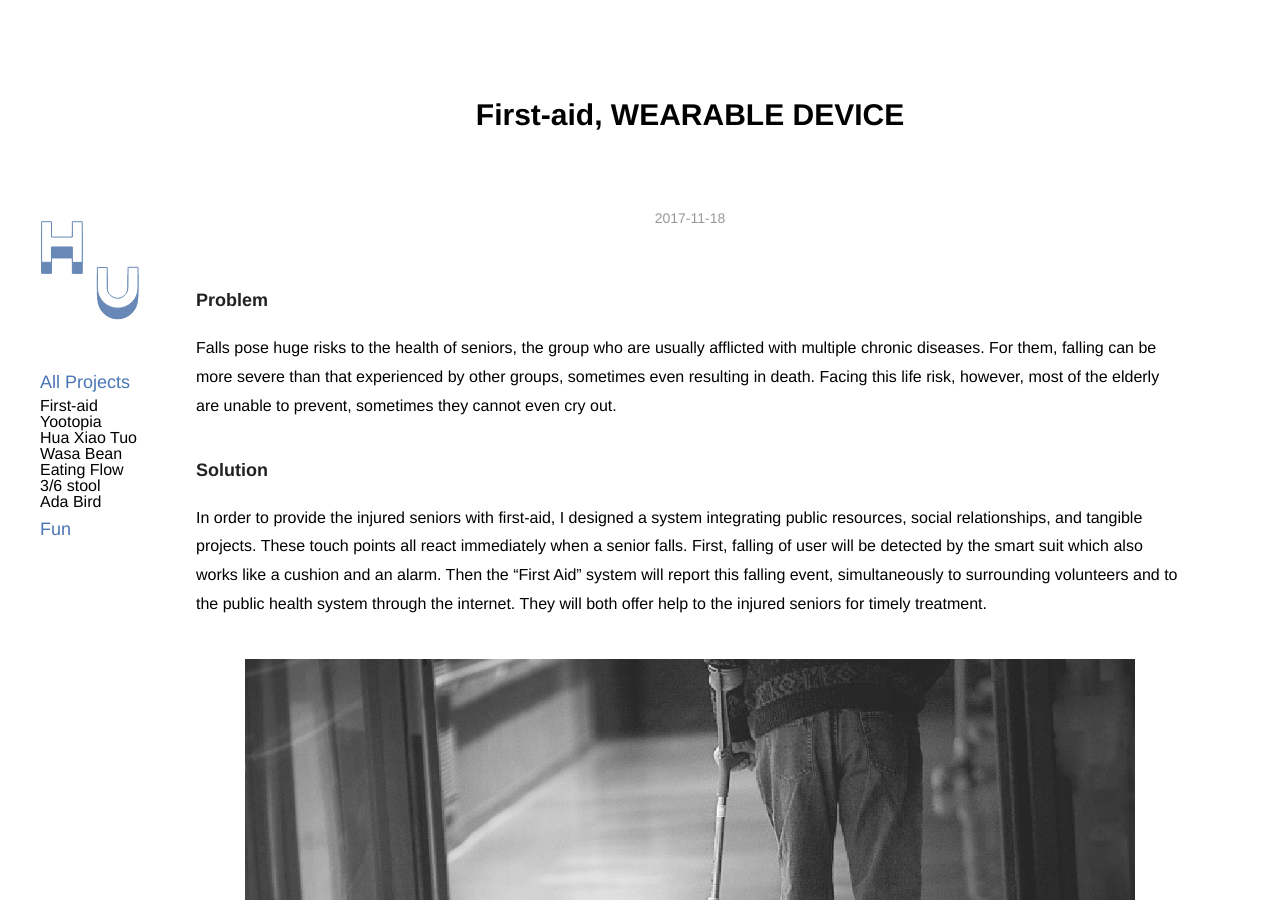
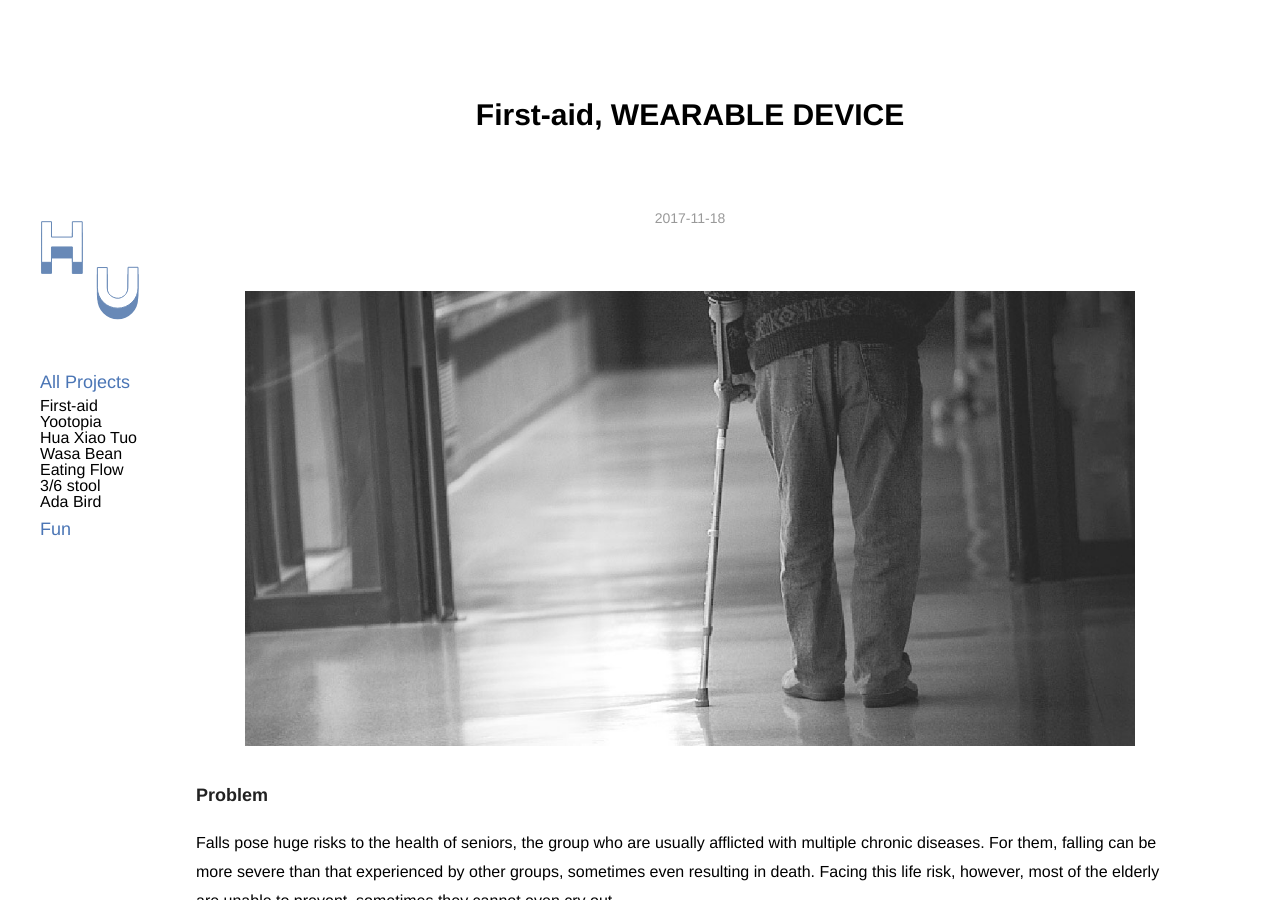
Before and after one commit to HuYuanyuan96/yuanyuan1996.github.io, a Jekyll site: the page built from _posts/2017-11-18-FIRST-AID.md, in a window 1280 px wide and 900 px high. Built offline with Jekyll 4.4.1, drawn with Linux system fonts in a browser that asks for light colours.

Commit message:
Update 2017-11-18-FIRST-AID.md

```diff
--- a/_posts/2017-11-18-FIRST-AID.md
+++ b/_posts/2017-11-18-FIRST-AID.md
@@ -6,6 +6,8 @@ icon: <img src="/images/Project-icon-png/Project-icon-02.png" alt="" width="100"
 description: Falling down is a huge threat to the elderly’s health, as it may worsen many acute diseases like cerebral hemorrhage. When this accident happens time is crucial, but the elderly sometimes cannot cry for help. In order to provide seniors with emergency first aid, I designed this set of wearable devices to bridge the gap between people who need help and those who offer a hand.
 category: blog
 ---
+![Git Bash](/FirstAid-img/FirstAid-img-01.jpg)
+
 ### Problem
 
 Falls pose huge risks to the health of seniors, the group who are usually afflicted with multiple chronic diseases. For them, falling can be more severe than that experienced by other groups, sometimes even resulting in death. Facing this life risk, however, most of the elderly are unable to prevent, sometimes they cannot even cry out.
@@ -14,8 +16,6 @@ Falls pose huge risks to the health of seniors, the group who are usually afflic
 
 In order to provide the injured seniors with first-aid, I designed a system integrating public resources, social relationships, and tangible projects. These touch points all react immediately when a senior falls. First, falling of user will be detected by the smart suit which also works like a cushion and an alarm. Then the “First Aid” system will report this falling event, simultaneously to surrounding volunteers and to the public health system through the internet. They will both offer help to the injured seniors for timely treatment.
 
-
-![Git Bash](/FirstAid-img/FirstAid-img-01.jpg)
 ## Background Research
 
 ![Git Bash](/FirstAid-img/FirstAid-img-02.jpg)
```
